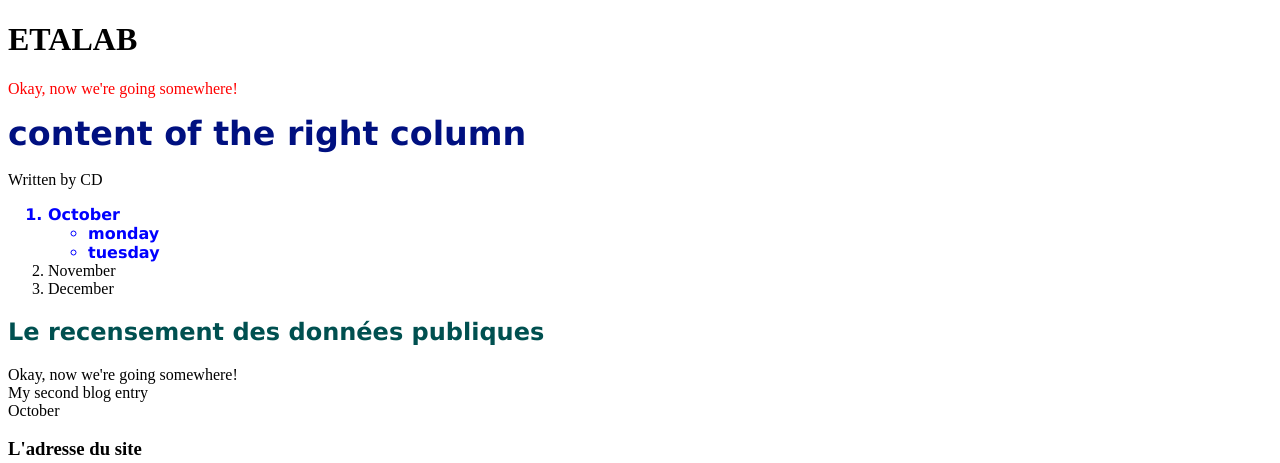
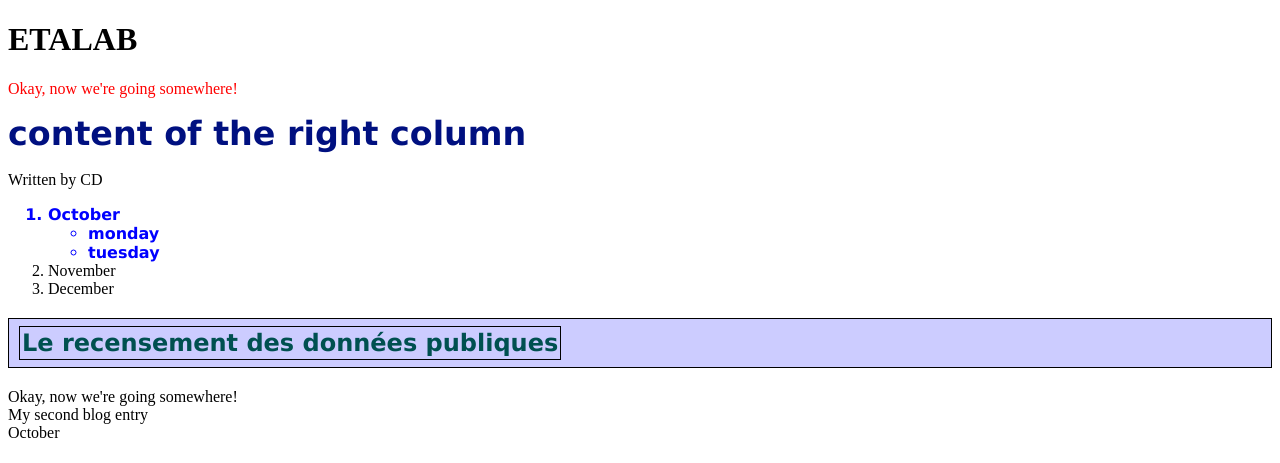
Before and after one commit to clementinede/clementinede.github.io, a plain HTML site: page index.html in a window 1280 px wide. Shown: the top 463 px of the page. Drawn offline with Linux system fonts and the light colour scheme.

Commit message:
nouveau cadre

```diff
--- a/index.html
+++ b/index.html
@@ -24,7 +24,7 @@
 </p>
 </div>
 <div>
-  <h2>Le recensement des données publiques</h2>
+  <h2><span>Le recensement des données publiques</span></h2>
   <p>Okay, now we're going somewhere!<br />
     My second blog entry<br />
     October<br />
--- a/style.css
+++ b/style.css
@@ -9,7 +9,14 @@ color: #0000FF;}
 h2 {
 font-family: Verdana, Arial, Helvetica, sans-serif;
 font-weight:bold;
-color:#005050;}
+color:#005050;
+background:rgb(204,204,255);
+padding: 10px;
+border: 1px solid #000000;}
+span {
+  border: 1px solid #000000;
+  padding: 2px;
+}
 #right-column {
 font-family:Verdana, Arial, Helvetica, sans-serif;
 font-weight: bold;
```
